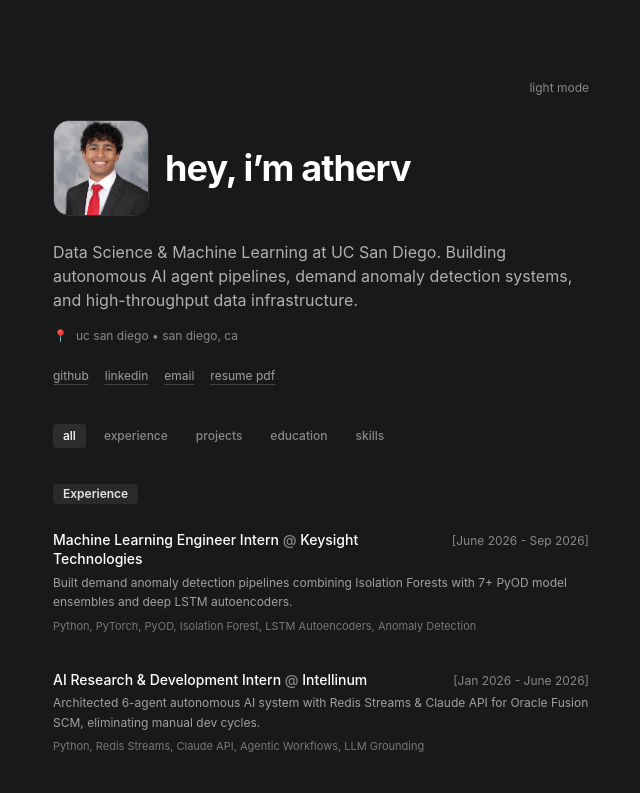
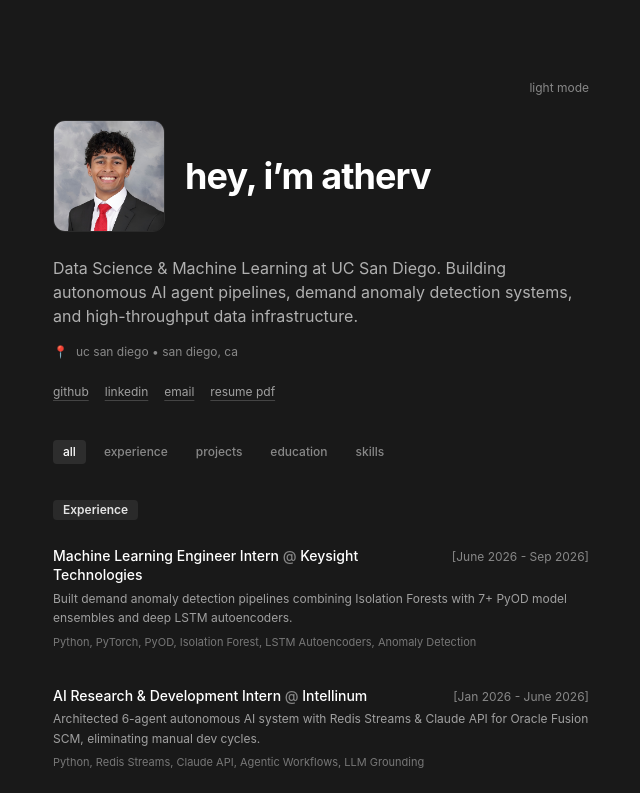
Before and after one commit to athervvidhate/portfolio, a React (Vite) app: page / in a window 1280 px wide. Shown: the top 793 px of the page, without its empty margins (319-959 px from the left). Built offline with nearby package versions, Linux system fonts and the light colour scheme.

Commit message:
Center avatar image crop, enlarge size, and refine corner border radius

```diff
--- a/src/Portfolio.tsx
+++ b/src/Portfolio.tsx
@@ -154,11 +154,11 @@ export default function Portfolio() {
             </div>
 
             {/* Avatar & Hero Text Inline */}
-            <div className="flex items-center gap-3.5 sm:gap-4 mb-6">
+            <div className="flex items-center gap-4 sm:gap-5 mb-6">
               <img
                 src="/photo.jpeg"
                 alt="Atherv Vidhate"
-                className="w-20 h-20 sm:w-24 sm:h-24 rounded-2xl object-cover border border-[#333333] dark:border-[#333333] shrink-0"
+                className="w-24 h-24 sm:w-28 sm:h-28 rounded-xl object-cover object-[center_25%] border border-[#2a2a2a] dark:border-[#2a2a2a] shrink-0"
               />
               <h1 className="text-3xl sm:text-4xl font-bold tracking-tight text-[#111111] dark:text-[#ffffff]">
                 hey, i’m atherv
```
